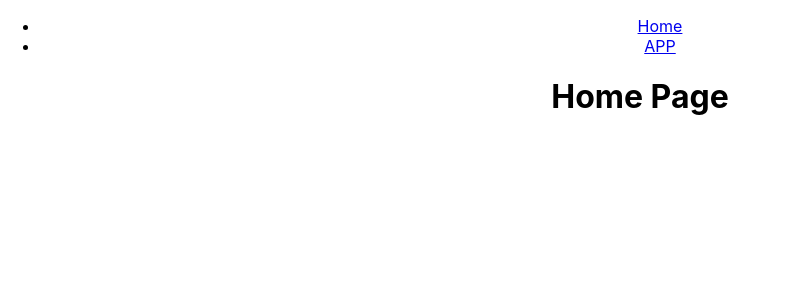
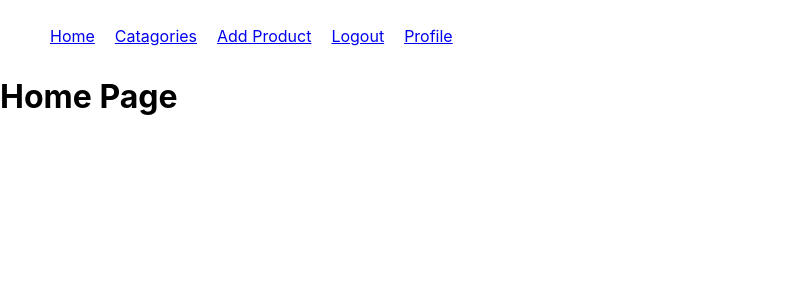
Before and after one commit to SouravLucef/ecom_frnt, a React (Create React App) app: page / in a window 1280 px wide. Shown: the top 300 px of the page, without its empty margins (0-789 px from the left). Built offline with nearby package versions, Linux system fonts and the light colour scheme.

Commit message:
added routing

```diff
--- a/src/App.css
+++ b/src/App.css
@@ -1,11 +1,11 @@
-.App {
+/* .App {
   text-align: center;
+} */
+.nav-ul li{
+  display: inline-block;
+  padding: 10px;
 }
 
-.App-logo {
-  height: 40vmin;
-  pointer-events: none;
-}
 
 @media (prefers-reduced-motion: no-preference) {
   .App-logo {
--- a/src/App.js
+++ b/src/App.js
@@ -1,13 +1,20 @@
 
 import './App.css';
 import Nav from './Nav'
-import { BrowserRouter } from 'react-router-dom';
+import { BrowserRouter,Routes ,Route} from 'react-router-dom';
 function App() {
   return (
     <div className="App">
       <BrowserRouter>
       <Nav/>
-      <h1>Home Page</h1>
+      <Routes>
+        <Route path="/" element={<h1>Home Page</h1>}></Route>
+        <Route path="/catagories" element={<h1>Categories</h1>}></Route>
+        <Route path="/addproduct" element={<h1>Add Products</h1>}></Route>
+        <Route path="/logout" element={<h1>Logout</h1>}></Route>
+        <Route path="/profile" element={<h1>Profile</h1>}></Route>
+      </Routes>
+      {/* <h1>Home Page</h1> */}
       </BrowserRouter>
     </div>
   );
--- a/src/Nav.js
+++ b/src/Nav.js
@@ -1,11 +1,17 @@
 import React from "react";
 import { Link } from "react-router-dom";
-const Nav=()=>{
-    return(
-        <ul>
-        <li><Link to="/">Home</Link></li>
-        <li><Link to="/app">APP</Link></li>
-        </ul>
+const Nav = () => {
+    return (
+        <div className="nav-ul">
+            <ul>
+                <li><Link to="/">Home</Link></li>
+                <li><Link to="/catagories">Catagories</Link></li>
+                <li><Link to="/addproduct">Add Product</Link></li>
+                <li><Link to="/logout">Logout</Link></li>
+                <li><Link to="/profile">Profile</Link></li>
+
+            </ul>
+        </div>
     )
 }
 export default Nav;
```
